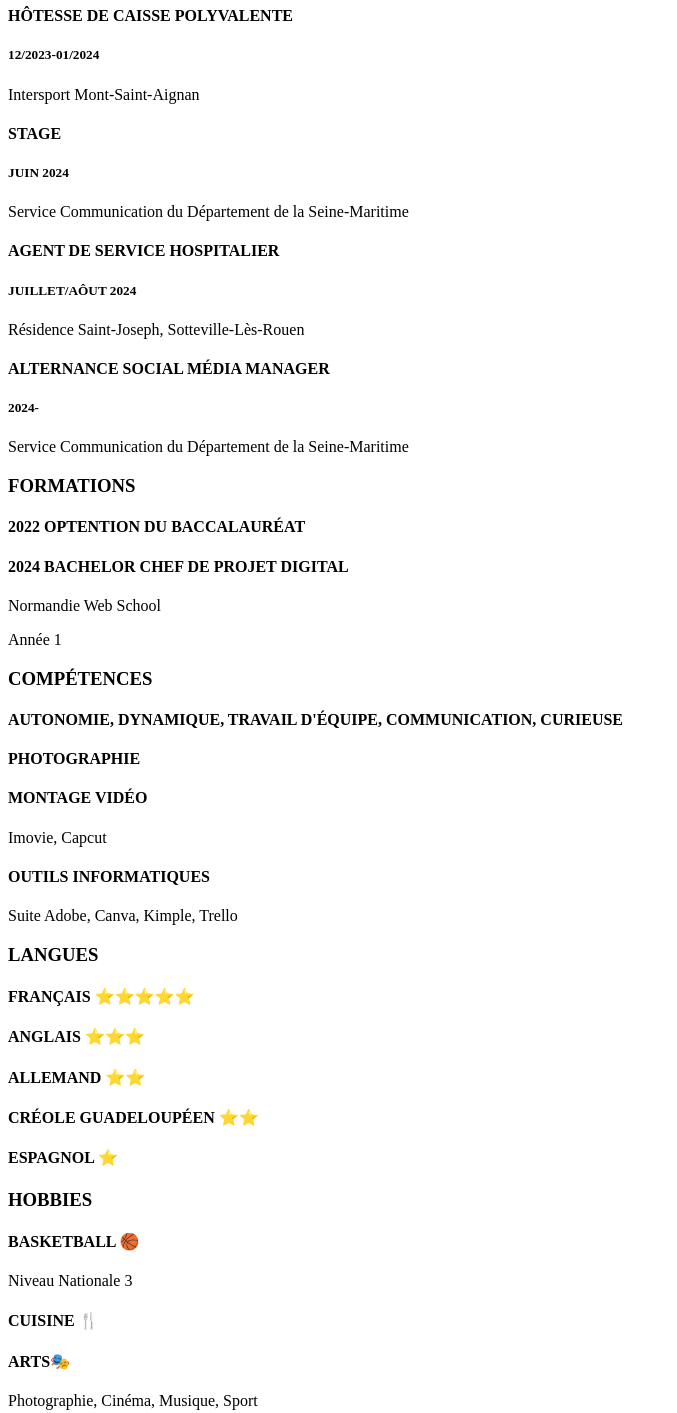
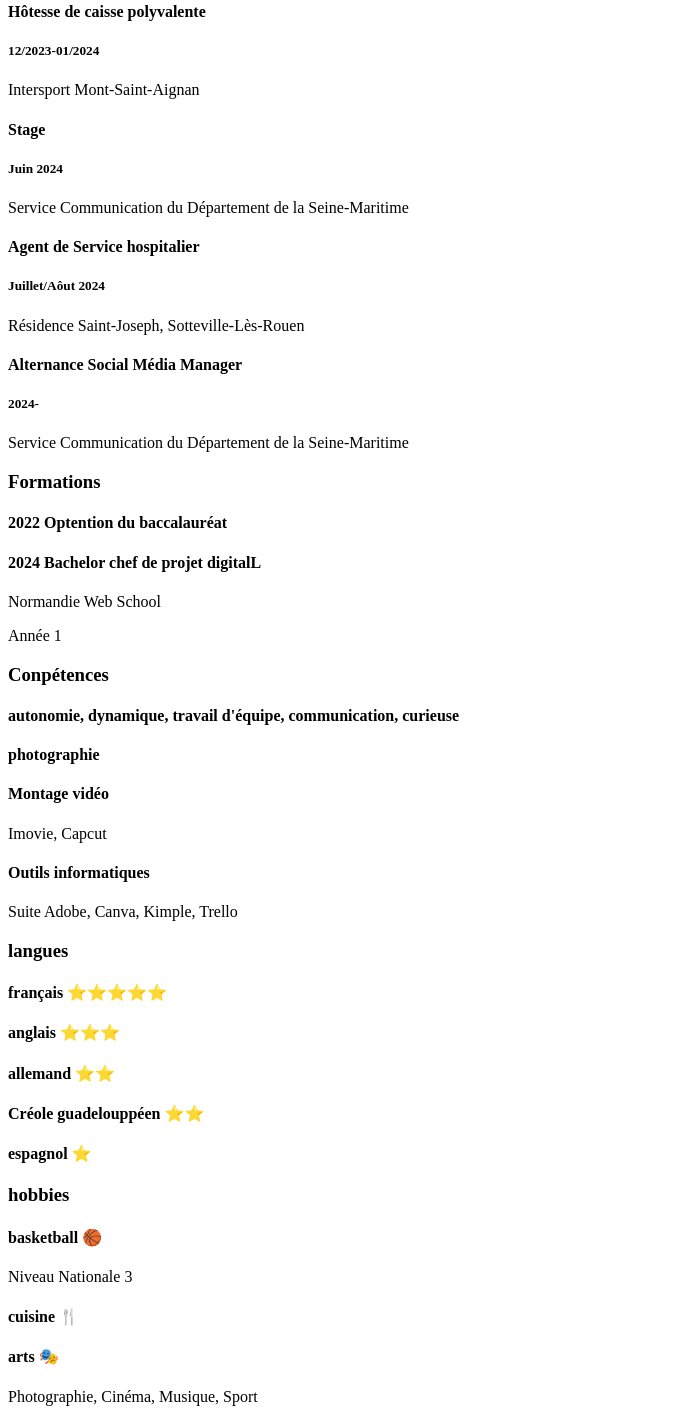
Before and after one commit to enea-ratieuville-nws/initiation-html, a plain HTML site: page index.html in a window 1280 px wide. Shown: the part 457-1870 px from the top of the page, without its empty margins (0-677 px from the left). Drawn offline with Linux system fonts and the light colour scheme.

Commit message:
minuscule

```diff
--- a/index.html
+++ b/index.html
@@ -7,83 +7,83 @@
   </head>
 
   <body>
-    <h1>ÉNÉA RATIEUVILLE</h1>
-    <h2>Étudiante en Bachelor chef de projet digital</p>
-    <h3>CONTACT</h3>
+    <h1>Énéa Ratieuville</h1>
+    <h2>Étudiante en Bachelor chef de projet digital</h2>
+    <h3>Contact</h3>
  <br>
     📞 06 51 92 32 81</br>
     📨 eratieuville@normandiewebschool.fr</br>
     📸 useer_pics</br>
     🎂 02/05/2004</br>
-    🏠 76120, GRAND-QUEVILLY</br>
+    🏠 76120, Grand-Quevilly</br>
 
 
-    <h3>EXPÉRIENCES PROFESSIONNELLES</h3>
+    <h3>Expériences professionnelles</h3>
 
-    <h4>AGENT POLYVALENT AMADA</h4>
+    <h4>Agent polyvatente Armada</h4>
     <h5>2023</h5>
     <p>Métropole Rouen Normandie</p>
 
-    <h4>HÔTESSE DE CAISSE POLYVALENTE</h4>
+    <h4>Hôtesse de caisse polyvalente</h4>
     <h5>12/2023-01/2024</h5>
     <p>Intersport Mont-Saint-Aignan</p>
 
-    <h4>STAGE</h4>
-    <h5>JUIN 2024</h5>
+    <h4>Stage</h4>
+    <h5>Juin 2024</h5>
     <p>Service Communication du Département de la Seine-Maritime</p>
 
-    <h4>AGENT DE SERVICE HOSPITALIER</h4>
-    <h5>JUILLET/AÔUT 2024</h5>
+    <h4>Agent de Service hospitalier</h4>
+    <h5>Juillet/Aôut 2024</h5>
     <p>Résidence Saint-Joseph, Sotteville-Lès-Rouen</p>
 
-    <h4>ALTERNANCE SOCIAL MÉDIA MANAGER</h4>
+    <h4>Alternance Social Média Manager</h4>
     <h5>2024-</h5>
     <p>Service Communication du Département de la Seine-Maritime </p>
 
 
-    <h3>FORMATIONS</h3>
+    <h3>Formations</h3>
 
-    <h4> 2022 OPTENTION DU BACCALAURÉAT</h4>
+    <h4> 2022 Optention du baccalauréat</h4>
 
-    <h4>2024 BACHELOR CHEF DE PROJET DIGITAL</h4>
+    <h4>2024 Bachelor chef de projet digitalL</h4>
     <p>Normandie Web School</p>
     <p>Année 1</p>
 
 
-    <h3>COMPÉTENCES</h3>
+    <h3>Conpétences</h3>
 
-    <h4>AUTONOMIE, DYNAMIQUE, TRAVAIL D'ÉQUIPE, COMMUNICATION, CURIEUSE</h4>
+    <h4>autonomie, dynamique, travail d'équipe, communication, curieuse</h4>
 
-    <h4>PHOTOGRAPHIE</h4>
+    <h4>photographie</h4>
 
-    <h4>MONTAGE VIDÉO</h4>
+    <h4>Montage vidéo</h4>
     <p>Imovie, Capcut</p>
 
-    <h4>OUTILS INFORMATIQUES</h4>
+    <h4>Outils informatiques</h4>
     <p>Suite Adobe, Canva, Kimple, Trello</p>
 
 
-    <h3>LANGUES</h3>
+    <h3>langues</h3>
 
-    <h4>FRANÇAIS   ⭐️⭐️⭐️⭐️⭐️</h4>
+    <h4>français   ⭐️⭐️⭐️⭐️⭐️</h4>
 
-    <h4>ANGLAIS    ⭐️⭐️⭐️</h4>
+    <h4>anglais    ⭐️⭐️⭐️</h4>
 
-    <h4>ALLEMAND   ⭐️⭐️</h4>
+    <h4>allemand   ⭐️⭐️</h4>
 
-    <h4>CRÉOLE GUADELOUPÉEN ⭐️⭐️</h4>
+    <h4>Créole guadelouppéen ⭐️⭐️</h4>
 
-    <h4>ESPAGNOL   ⭐️</h4>
+    <h4>espagnol   ⭐️</h4>
 
 
-    <h3>HOBBIES</h3>
+    <h3>hobbies</h3>
 
-    <h4>BASKETBALL 🏀</h4>
+    <h4>basketball 🏀</h4>
     <p>Niveau Nationale 3</p>
 
-    <h4>CUISINE 🍴</h4>
+    <h4>cuisine 🍴</h4>
 
-    <h4>ARTS🎭</h4>
+    <h4>arts 🎭</h4>
     <p>Photographie, Cinéma, Musique, Sport</p>
 
 
```
